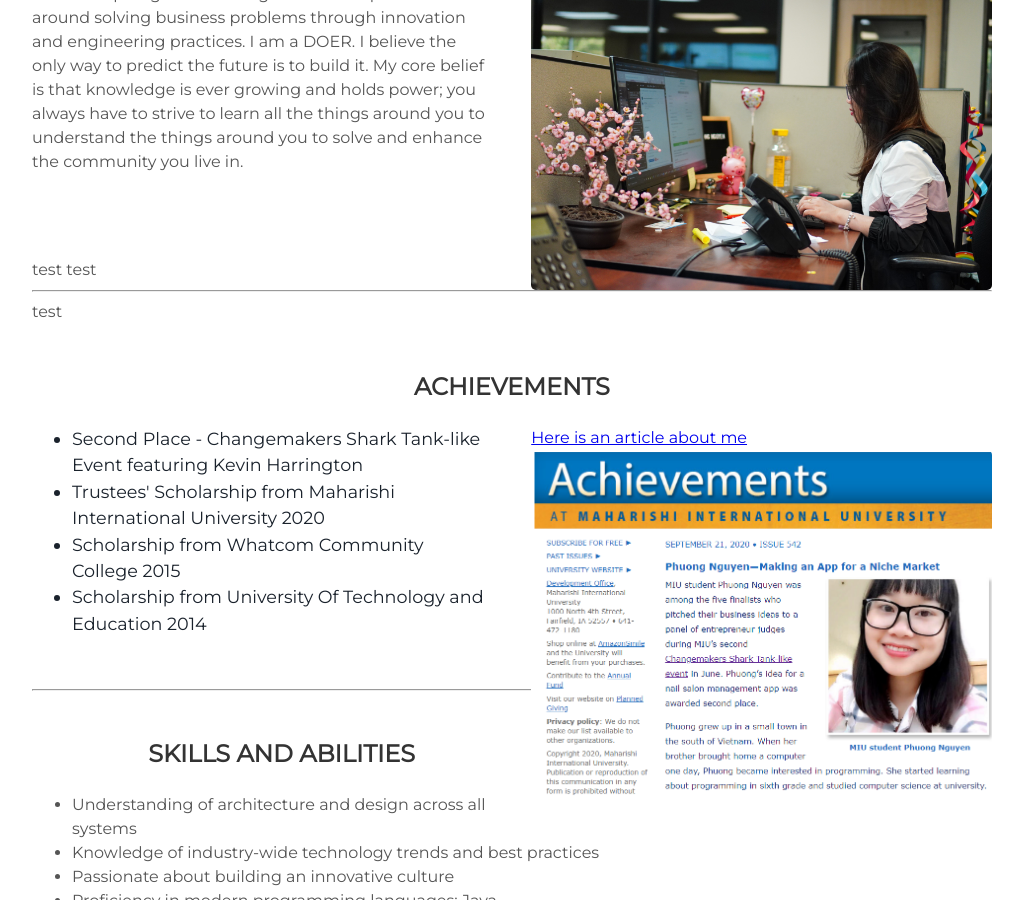
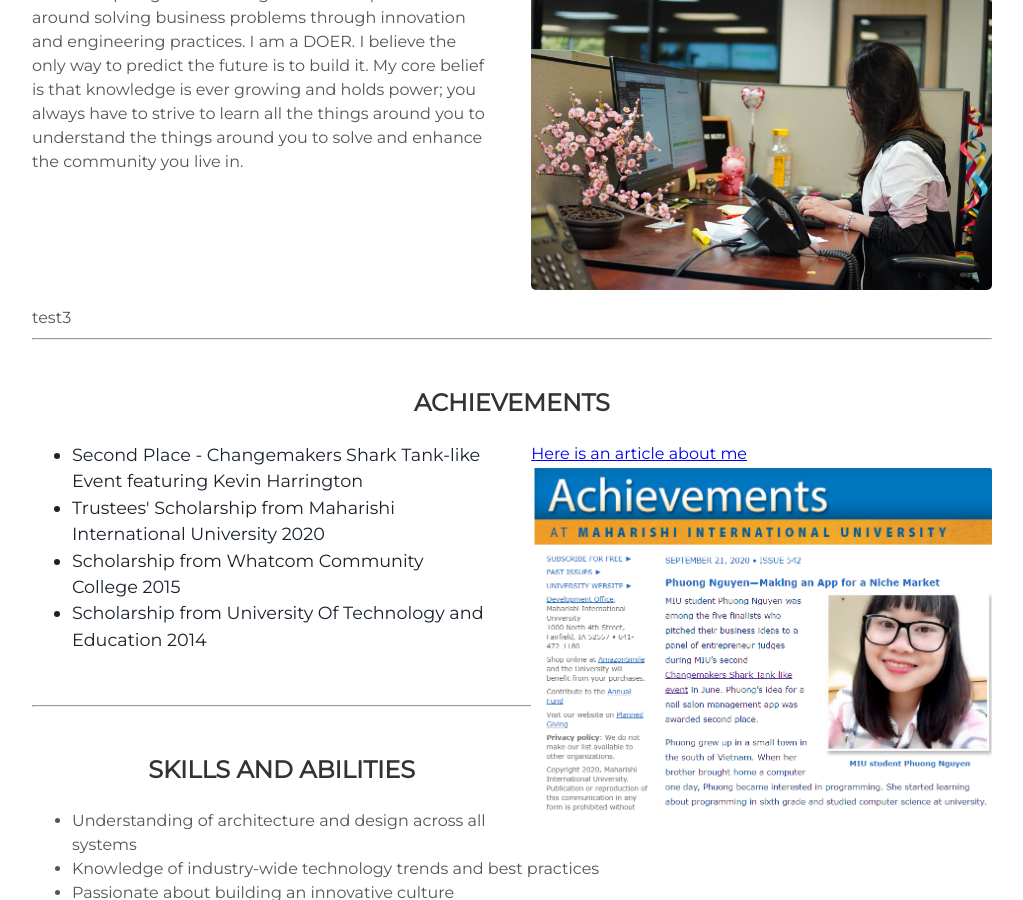
Before and after one commit to phuongnguyen0610/phuongnguyen0610.github.io, a Jekyll site: the page built from index.html, in a window 1280 px wide and 900 px high, scrolled down 1020 px. Shown: the whole window, without its empty margins (128-1151 px from the left). Built offline with Jekyll 4.4.1, drawn with Linux system fonts in a browser that asks for light colours.

Commit message:
Update about.html

```diff
--- a/_includes/about.html
+++ b/_includes/about.html
@@ -12,11 +12,12 @@
       <br>
     </div>
     <br>
-    test test
+    <br>
+    <br>
+    test3
   </div>
   <hr>
   <div>
-    test
     <div class="user-details">
       <h3>ACHIEVEMENTS</h3>
     </div>
```
